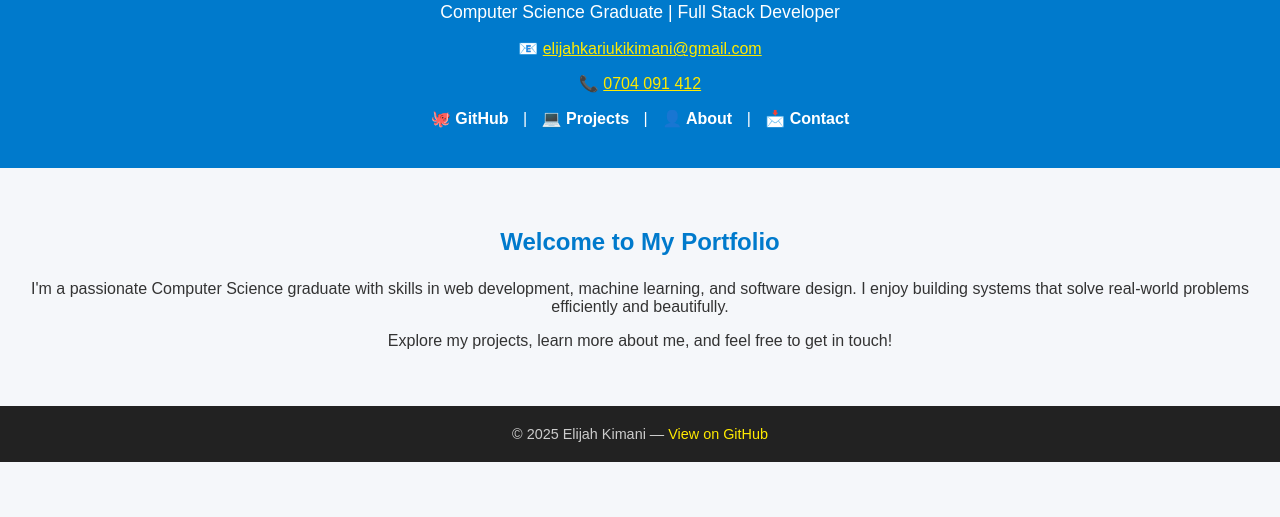
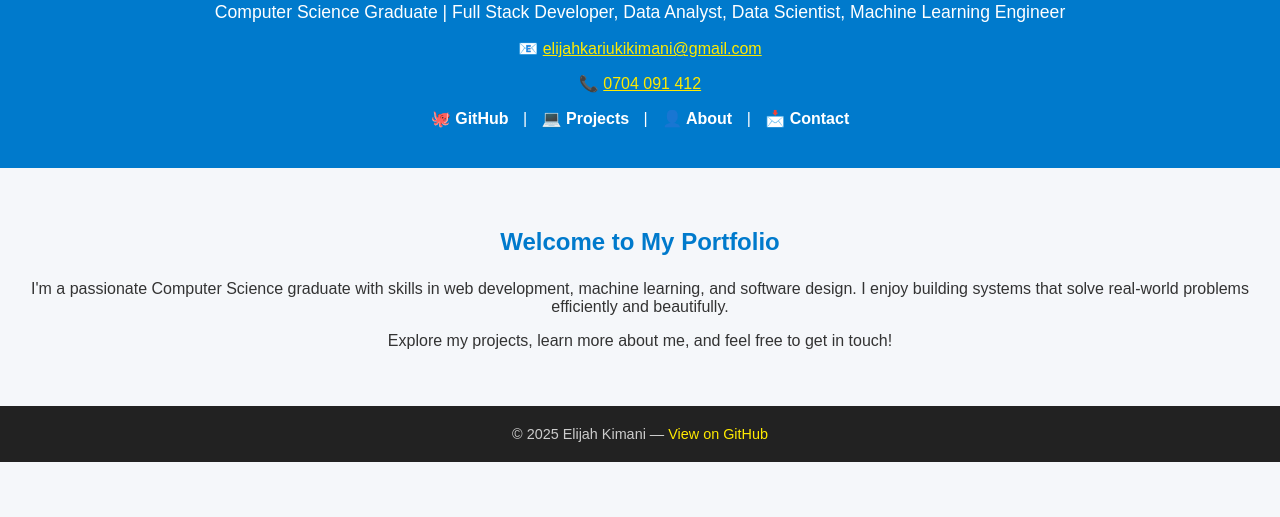
Before and after one commit to Elik-stack/Elik-stack.github.io, a plain HTML site: page index.html in a window 1280 px wide. Shown: the part 283-800 px from the top of the page. Drawn offline with Linux system fonts and the light colour scheme.

Commit message:
Update index.html

```diff
--- a/index.html
+++ b/index.html
@@ -147,7 +147,7 @@
     <img id="profilePic" src="images/elijah.jpg" alt="Elijah Kimani" class="profile-pic">
 
     <h1>Elijah Kimani</h1>
-    <p class="title">Computer Science Graduate | Full Stack Developer</p>
+    <p class="title">Computer Science Graduate | Full Stack Developer, Data Analyst, Data Scientist, Machine Learning Engineer</p>
     <p>📧 <a href="mailto:elijahkariukikimani@gmail.com" style="color:#ffea00;">elijahkariukikimani@gmail.com</a></p>
     <p>📞 <a href="tel:+254704091412" style="color:#ffea00;">0704 091 412</a></p>
 
```
